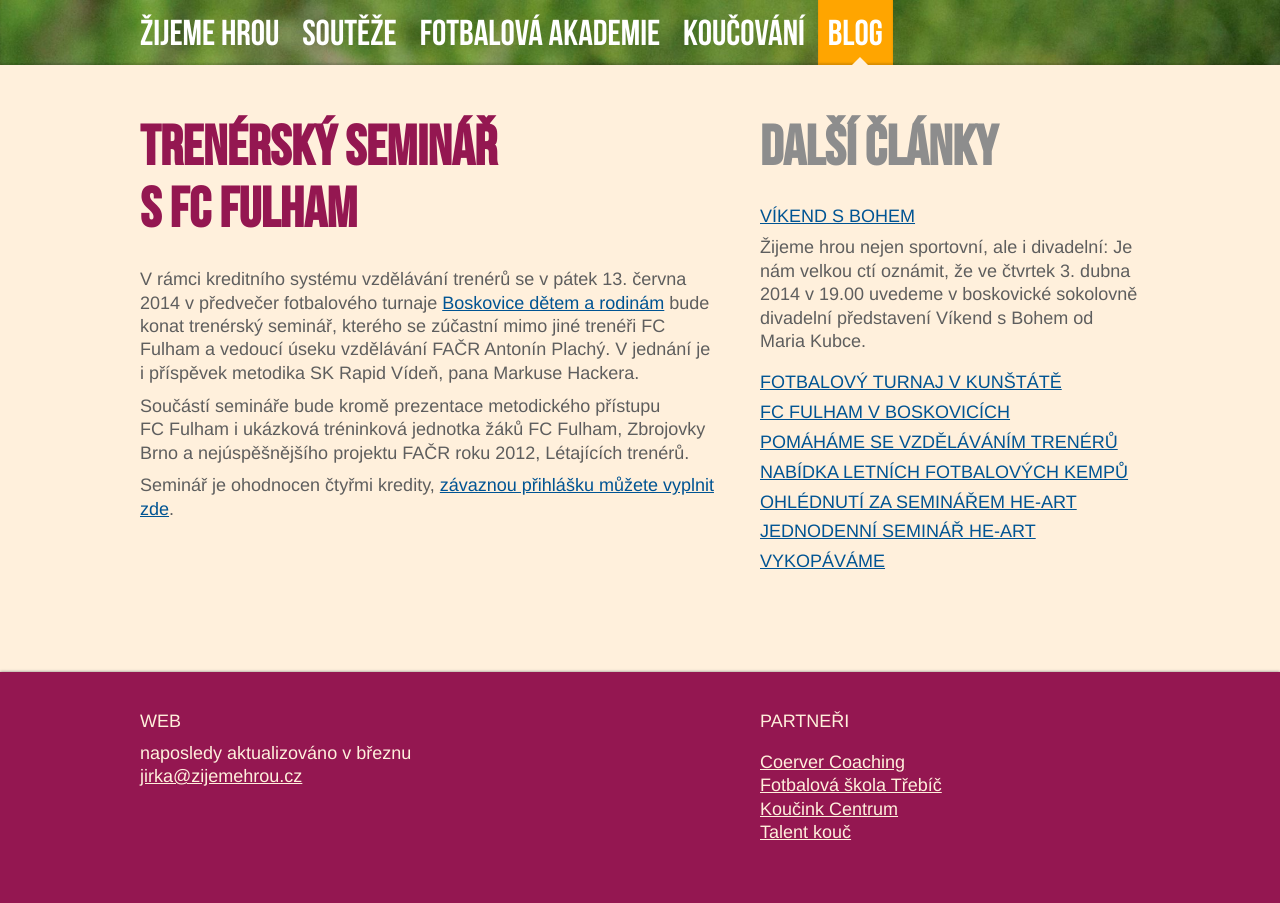
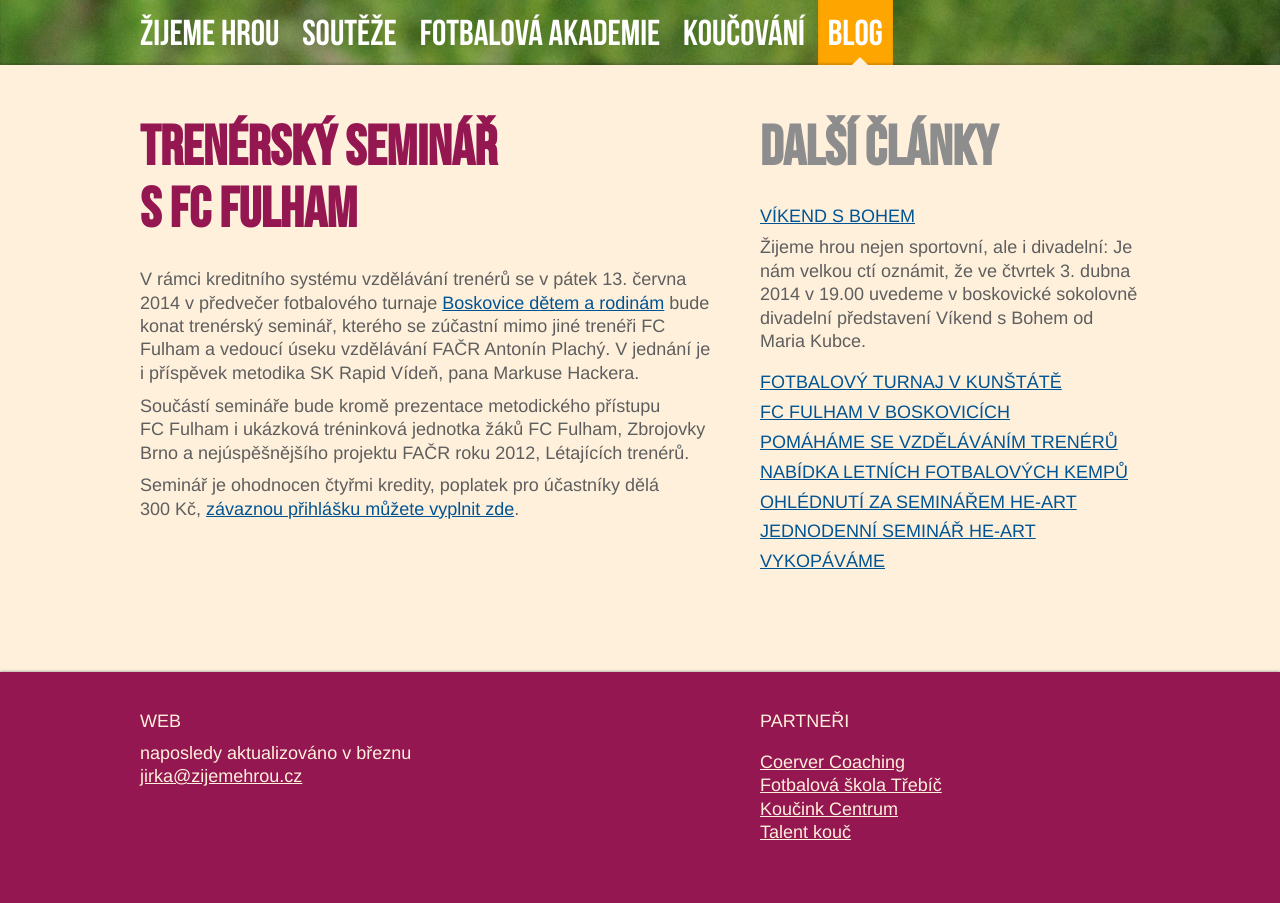
Before and after one commit to zoul/zijeme-hrou, a Jekyll site: the page built from _posts/2014-3-3-trenersky-seminar-s-fc-fulham.md, in a window 1280 px wide. Built offline with Jekyll 4.4.1, drawn with Linux system fonts in a browser that asks for light colours.

Commit message:
Poplatek za trenérský seminář.

```diff
--- a/_posts/2014-3-3-trenersky-seminar-s-fc-fulham.md
+++ b/_posts/2014-3-3-trenersky-seminar-s-fc-fulham.md
@@ -7,7 +7,7 @@ V rámci kreditního systému vzdělávání trenérů se v pátek 13. června
 
 Součástí semináře bude kromě prezentace metodického přístupu FC Fulham i ukázková tréninková jednotka žáků FC Fulham, Zbrojovky Brno a nejúspěšnějšího projektu FAČR roku 2012, Létajících trenérů.
 
-Seminář je ohodnocen čtyřmi kredity, [závaznou přihlášku můžete vyplnit zde][prihlaska].
+Seminář je ohodnocen čtyřmi kredity, poplatek pro účastníky dělá 300 Kč, [závaznou přihlášku můžete vyplnit zde][prihlaska].
 
 [turnaj]: http://www.zijemehrou.cz/souteze/boskovice/
 [prihlaska]: http://goo.gl/sdSGoi
```
